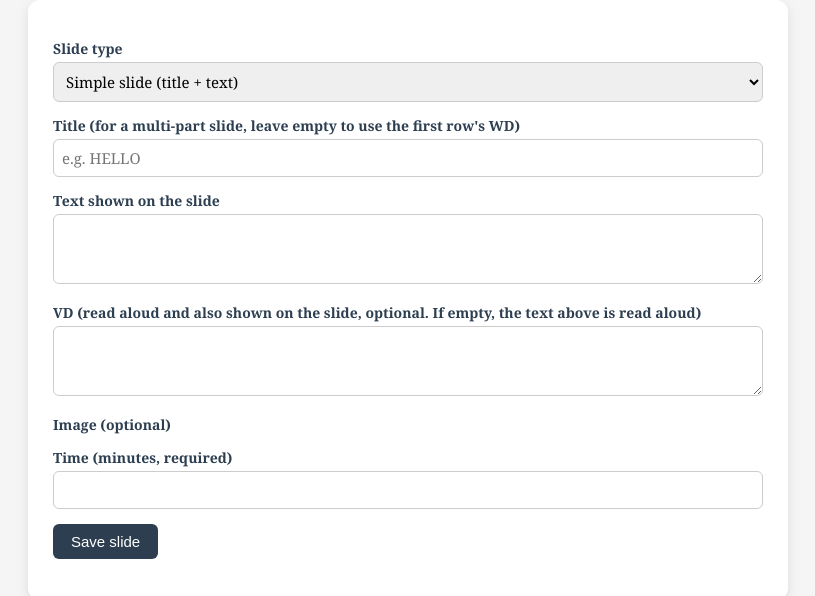
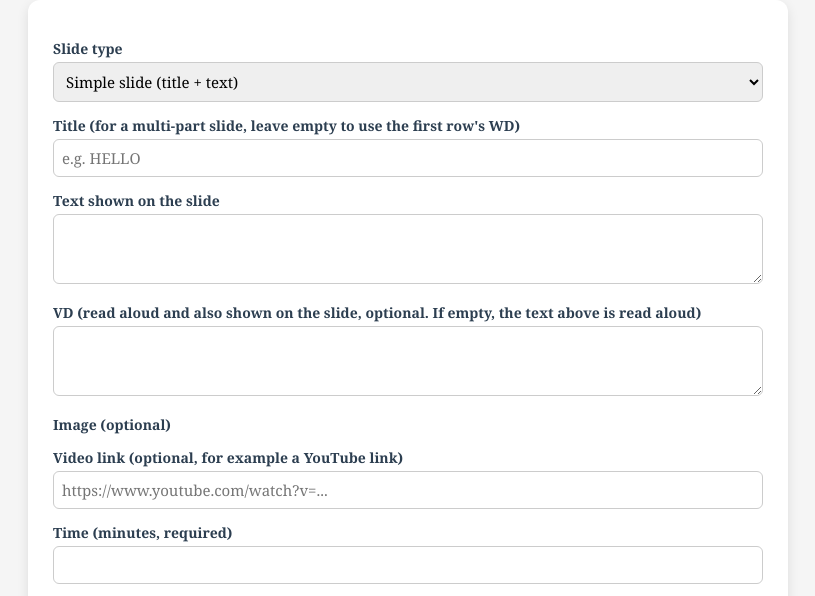
Before and after one commit to raya-005/LLEF_slide_app, a plain HTML site: page admin.html in a window 1280 px wide. Shown: the part 116-712 px from the top of the page, without its empty margins (232-1047 px from the left). Drawn offline with Linux system fonts and the light colour scheme.

Commit message:
Add video link field to admin page

```diff
--- a/admin.html
+++ b/admin.html
@@ -114,9 +114,6 @@
     color: #7a5c00;
   }
 
-  /* ============================
-     ছবি বাছাই করার অংশ
-     ============================ */
   .imagePicker {
     border: 1px solid #ddd;
     border-radius: 6px;
@@ -179,10 +176,6 @@
     color: #888;
     font-style: italic;
   }
-
-  /* ============================
-     ছাত্রদের উত্তরের তালিকা
-     ============================ */
   .answersWrap {
     overflow-x: auto;
   }
@@ -222,17 +215,11 @@
     font-weight: bold;
     color: #2c3e50;
   }
-
-  /* নতুন: উত্তরের তালিকার নিচের দুটো বাটন পাশাপাশি */
   .answersButtons {
     display: flex;
     gap: 10px;
     flex-wrap: wrap;
   }
-
-  /* ============================
-     Preview: আসল slide-এর (index.html) মতো চেহারা
-     ============================ */
   .previewSlide {
     display: flex;
     flex-direction: column;
@@ -353,6 +340,9 @@
       <label>Image (optional)</label>
       <div id="s_imageBox"></div>
 
+      <label>Video link (optional, for example a YouTube link)</label>
+      <input type="text" id="s_video" placeholder="https://www.youtube.com/watch?v=...">
+
       <label>Time (minutes, required)</label>
       <input type="number" id="s_time" step="0.01" min="0">
     </div>
@@ -388,7 +378,6 @@
     </div>
     <div class="answersButtons">
       <button type="button" class="secondary small" id="refreshAnswersBtn">Refresh answers</button>
-      <!-- নতুন: উত্তরগুলো CSV ফাইল হিসেবে download করার বাটন -->
       <button type="button" class="small" id="downloadCsvBtn">Download CSV</button>
     </div>
   </div>
```
